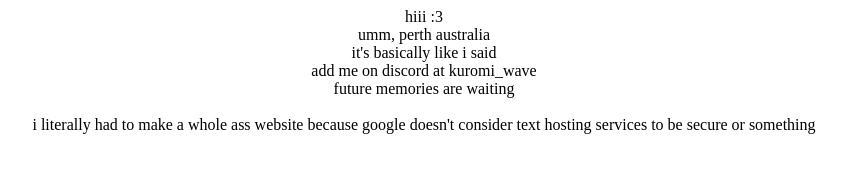
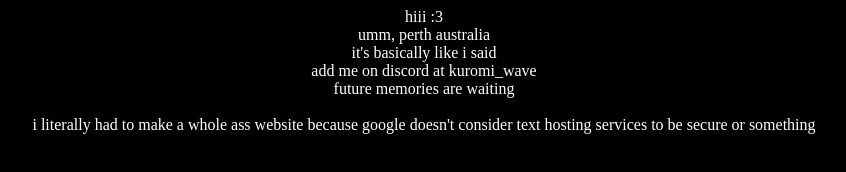
Before and after one commit to wavywoah/wavywoah.github.io, a plain HTML site: page index.html in a window 1280 px wide. Shown: the whole page, without its empty margins (216-1062 px from the left). Drawn offline with Linux system fonts and the light colour scheme.

Commit message:
Update index.html

```diff
--- a/index.html
+++ b/index.html
@@ -1,4 +1,4 @@
-<body style="text-align: center;">
+<body style="text-align: center; background-color: black; color: white;">
 hiii :3
 <br>
 umm, perth australia
```
